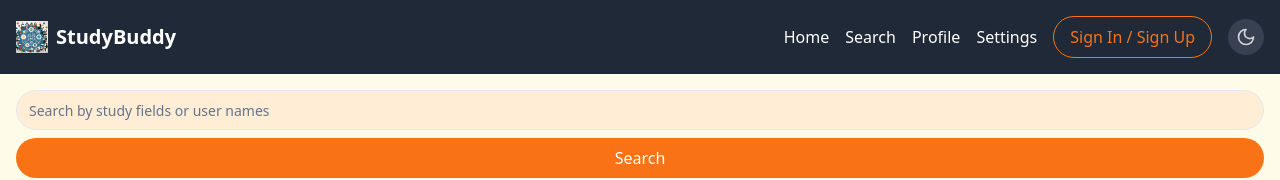
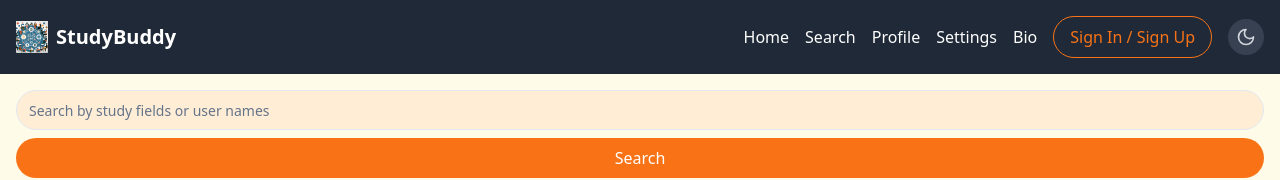
Before and after one commit to GPT-Engineer-App/study-partner-connect, a React (Vite) app: page /search in a window 1280 px wide. Shown: the top 180 px of the page. Built offline with nearby package versions, Linux system fonts and the light colour scheme.

Commit message:
Added Bio link to the header navigation.

```diff
--- a/src/components/Header.jsx
+++ b/src/components/Header.jsx
@@ -19,6 +19,7 @@ export const Header = () => {
         <a href="/search" className="hover:underline">Search</a>
         <a href="/profile-settings" className="hover:underline">Profile</a>
         <a href="/settings" className="hover:underline">Settings</a>
+        <a href="/bio" className="hover:underline">Bio</a>
         {session ? (
           <Button variant="outline" onClick={logout}>Sign Out</Button>
         ) : (
```
